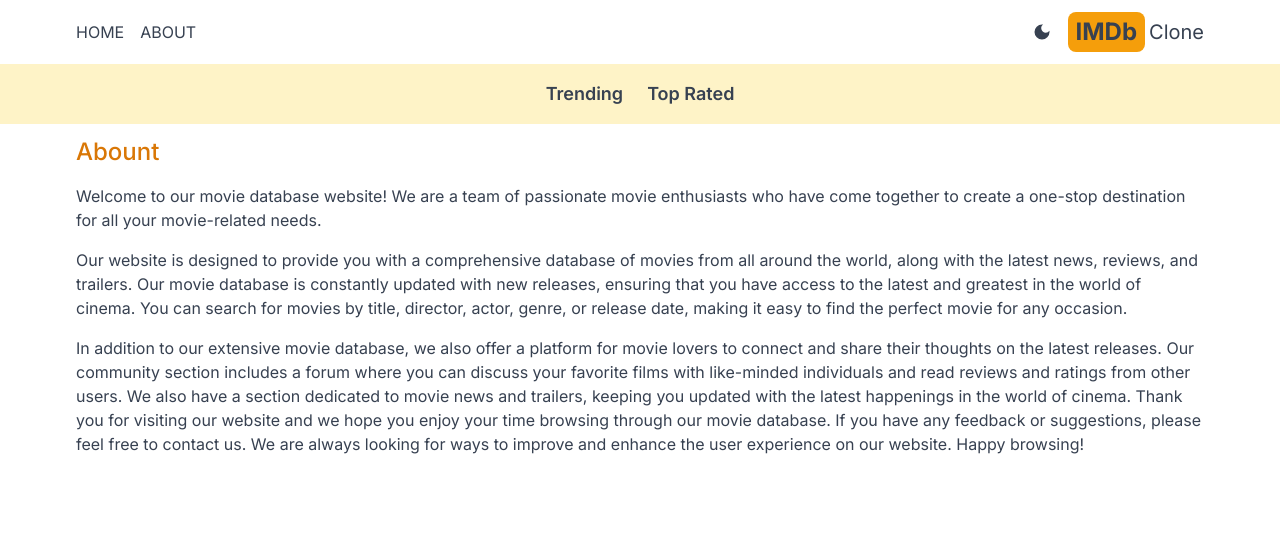
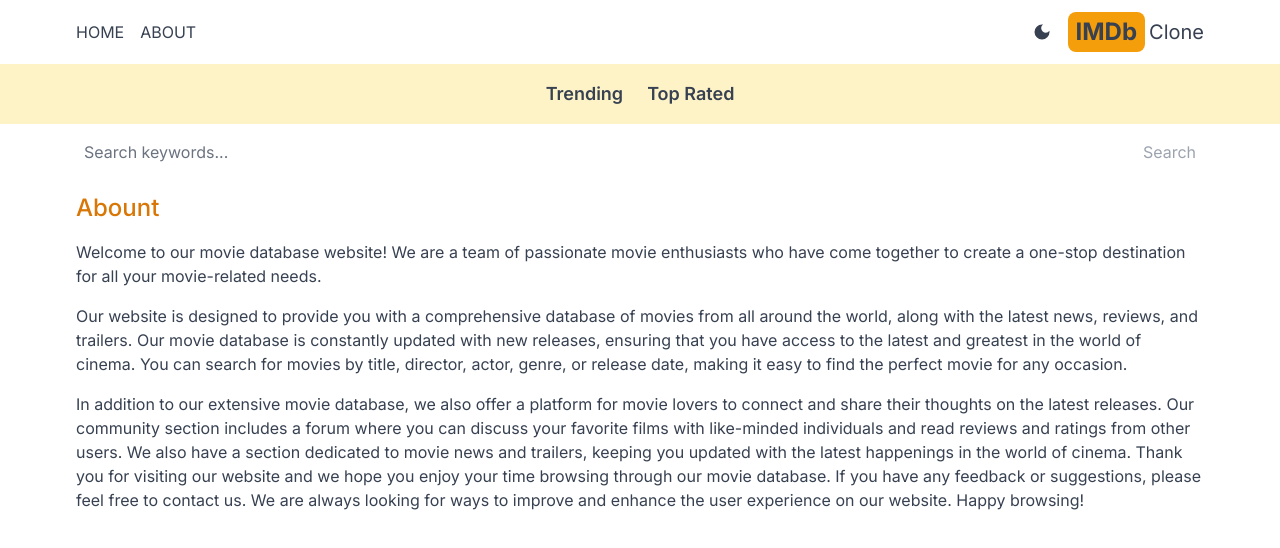
Before and after one commit to Naphat-P/imdb-next, a Next.js app: page /about in a window 1280 px wide. Shown: the top 548 px of the page. Built offline with nearby package versions, Linux system fonts and the light colour scheme.

Commit message:
add search box

```diff
--- a/src/app/layout.js
+++ b/src/app/layout.js
@@ -3,6 +3,7 @@
 import Header from '@/components/Header'
 import Providers from "./Providers";
 import Navbar from "@/components/Navbar";
+import SearchBox from "@/components/SearchBox";
 
 const inter = Inter({ subsets: ["latin"] });
 
@@ -18,6 +19,7 @@
         <Providers>
           <Header />
           <Navbar />
+          <SearchBox />
           {children}
         </Providers>
       </body>
--- /dev/null
+++ b/src/app/search/[searchTerm]/page.jsx
@@ -0,0 +1,22 @@
+import Results from "@/components/Results";
+
+
+const API_KEY = process.env.API_KEY;
+
+export default async function SearchPage({ params }) {
+  const searchTerm = params.searchTerm;
+  const res = await fetch(
+    `https://api.themoviedb.org/3/search/movie?api_key=${API_KEY}&query=${searchTerm}&language=en-US&page=1&include_adult=false`
+  );
+  const data = await res.json();
+  const results = data.results;
+  console.log(results);
+  return (
+    <div>
+      {results &&
+        results.length ===
+        <h1 className="text-center pt-6">No result found</h1>}
+      {results && <Results results={results} />}
+    </div>
+  );
+}
--- /dev/null
+++ b/src/components/SearchBox.jsx
@@ -0,0 +1,35 @@
+'use client'
+
+import { useState } from "react"
+import { useRouter } from "next/navigation";
+
+export default function SearchBox() {
+    const [search, setSearch] = useState('');
+    // console.log(search)
+    const router = useRouter();
+    const handleSubmit = (e) => {
+        e.preventDefault();
+        // window.location.href = `/search?q=${search}`
+        router.push(`/search/${search}`)
+    }
+  return (
+    <form
+        className="flex justify-between px-5 max-w-6xl mx-auto"
+        onSubmit={handleSubmit}
+    >
+        <input
+        type="text"
+        placeholder="Search keywords..."
+        className="w-full h-14 rounded-md placeholder-gray-500 outline-none bg-transparent flex-1"
+        value={search}
+        onChange={(e) => setSearch(e.target.value)}
+        />
+        <button
+            className="text-amber-600 disabled:text-gray-400"
+            disabled={search === ''}
+        >
+            Search
+        </button>
+    </form>
+  )
+}
```
